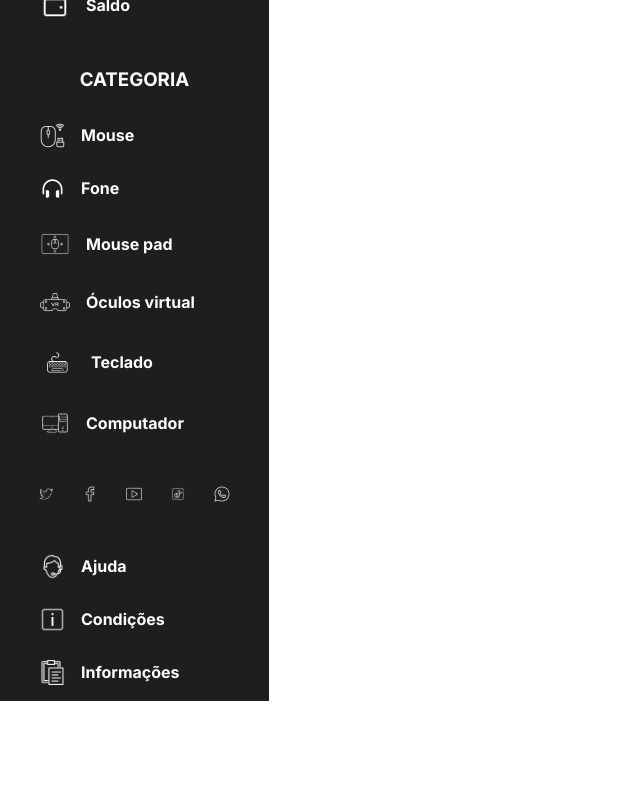
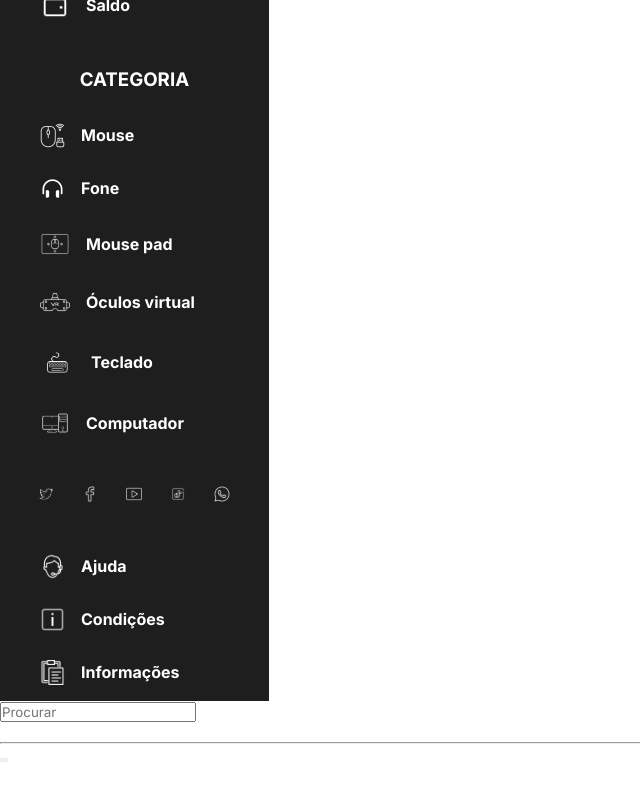
Before and after one commit to cristian-sbardelotto/good-games, a React (Vite) app: page / in a window 1280 px wide. Shown: the part 391-1191 px from the top of the page, without its empty margins (0-640 px from the left). Before the commit the page ends 1092 px from the top, so only its background shows below. Built offline with nearby package versions, Linux system fonts and the light colour scheme.

Commit message:
feat(hero): implementing the initial structure

```diff
--- a/src/App.tsx
+++ b/src/App.tsx
@@ -1,12 +1,14 @@
 import React from 'react';
 
 import SideBar from './components/SideBar';
+import Hero from './components/Hero';
 
 import './main.scss';
 
 const App = () => {
   return <div className='App'>
     <SideBar />
+    <Hero />
   </div>;
 };
 
--- /dev/null
+++ b/src/components/Hero/index.scss
@@ -0,0 +1,3 @@
+main {
+
+}
--- /dev/null
+++ b/src/components/Hero/index.tsx
@@ -0,0 +1,53 @@
+import React from 'react';
+
+import './index.scss';
+
+const Hero = () => {
+  return (
+    <main>
+      <div className='navbar'>
+        <input type='text' placeholder='Procurar' />
+
+        <span>Will Smith</span>
+        <img src='' alt='' />
+
+        <img src='' alt='' />
+        <img src='' alt='' />
+      </div>
+
+      <article>
+        <div>
+          <img src='' alt='' />
+
+          <h5></h5>
+
+          <span></span>
+
+          <span></span>
+
+          <hr />
+
+          <p></p>
+
+          <button></button>
+          <button></button>
+        </div>
+
+        <div>
+          <img src='' alt='' />
+          <div>
+            <img src='' alt='' />
+            <p></p>
+          </div>
+
+          <div>
+            <img src='' alt='' />
+            <p></p>
+          </div>
+        </div>
+      </article>
+    </main>
+  );
+};
+
+export default Hero;
```
Also changed, not shown: src/components/SideBar/index.scss (+0 -11 lines).
